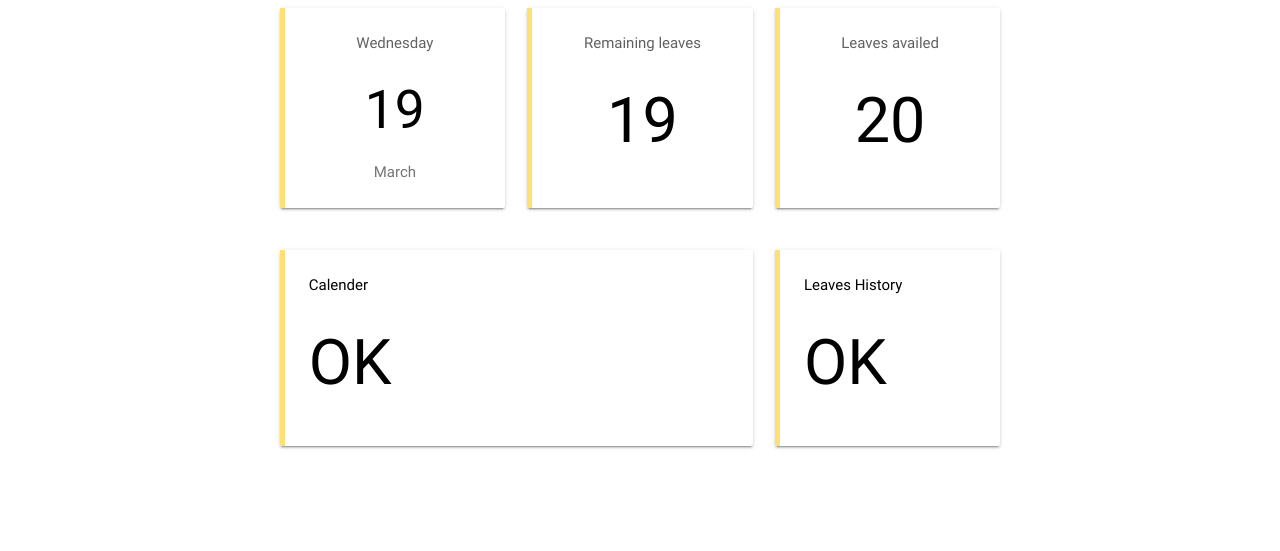
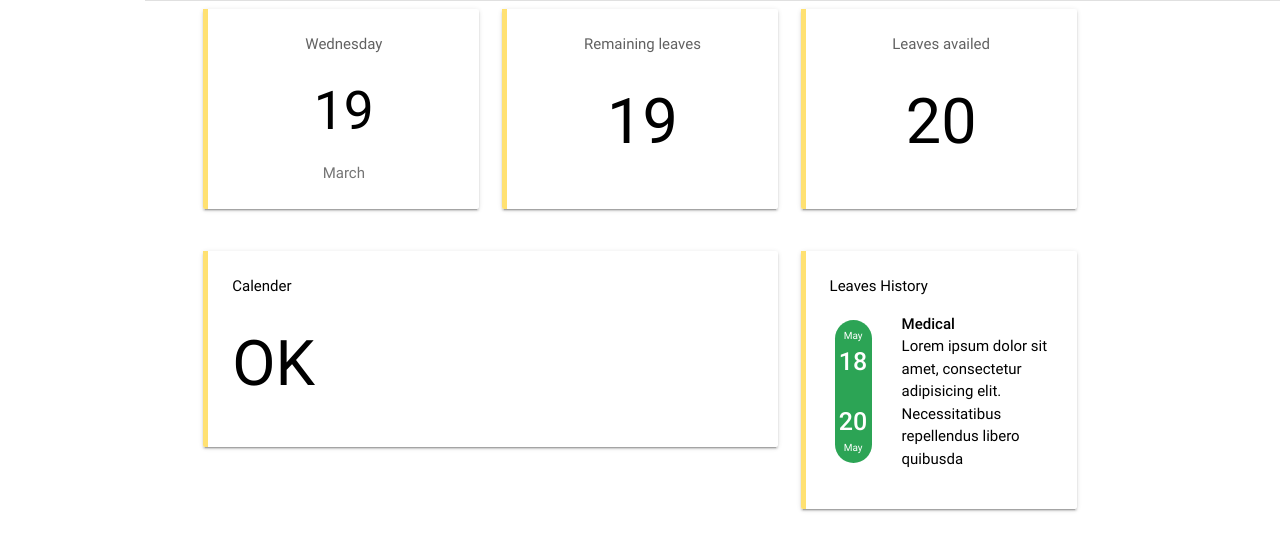
Before and after one commit to salik95/LeavePortal, a Flask app: page /dashboard/ in a window 1280 px wide. Shown: the part 50-601 px from the top of the page. Run offline with Flask 2, Linux system fonts and the light colour scheme.

Commit message:
designed leave history

```diff
--- a/app/static/scss/main.scss
+++ b/app/static/scss/main.scss
@@ -14,6 +14,42 @@ body {
 			height: 200px;
 
 	}
+
+	.ellipse{
+		 border-radius: 50px;
+    	 background: #2CA455;
+    	 width: 37px;
+    	 color: white;
+
+    	 .initial{
+    	 	padding-top: 8px;
+
+    	 	.big{
+    	 		font-size: 25px
+    	 	}
+
+    	 	.small{
+    	 		font-size: 10px;
+    	 	}
+    	 }
+
+    	 .end{
+    	 	padding-bottom: 8px;
+
+    	 	.big{
+    	 		font-size: 25px
+    	 	}
+
+    	 	.small{
+    	 		font-size: 10px;
+    	 	}
+    	 }
+
+	}
+
+	.pad-left{
+		padding-left:20px;
+	}
 }
 
 $primary-color: #2c3e50;
--- a/app/views/manager/dashboard.html
+++ b/app/views/manager/dashboard.html
@@ -3,13 +3,16 @@
 {% block body %}
 
   <main>
+  	<!-- divider to seperate it from requests -->
+    <div class="divider"></div>
+
     <div class="container">
     	<!-- first row cards -->
     	<div class="row">
-    		<div class="col s10 offset-s1">
+    		<div class="col s12">
     			<!-- first card -->
 	    		<div class="col s4">
-	    			<div class="card little white darken-1">
+	    			<div class="card hoverable little white darken-1">
 			            <div class="card-content little black-text">
 <!-- Day -->
 			              <span class="text-center grey-text text-darken-2"><p>Wednesday</p></span>
@@ -23,7 +26,7 @@
 
 	 			<!-- second card -->
 	     		<div class="col s4">
-	    			<div class="card little white darken-1">
+	    			<div class="card hoverable little white darken-1">
 			            <div class="card-content little black-text">
 			            	<!-- remaining leaves -->
 			              <span class="text-center grey-text text-darken-2"><p>Remaining leaves</p></span>
@@ -34,7 +37,7 @@
 	    		</div>
 	 <!-- third card -->
 	     		<div class="col s4">
-	    			<div class="card little white darken-1">
+	    			<div class="card hoverable little white darken-1">
 			            <div class="card-content little black-text">
 			             <!-- availed leaves -->
 			              <span class="text-center grey-text text-darken-2"><p>Leaves availed</p></span>
@@ -48,10 +51,10 @@
 
     	<!-- Second row -->
     	<div class="row">
-    		<div class="col s10 offset-s1">
+    		<div class="col s12 m12 l12">
     			<!-- first card -->
     			<div class="col s8">
-    				<div class="card white darken-1">
+    				<div class="card hoverable white darken-1">
 			            <div class="card-content black-text">
 			              <p>Calender</p>
 			              <h1>OK</h1>
@@ -61,10 +64,49 @@
 
     			<!-- Second card -->
     			<div class="col s4">
-    				<div class="card white darken-1">
+    				<div class="card hoverable white darken-1">
 			            <div class="card-content black-text">
+
 			              <p>Leaves History</p>
-			              <h1>OK</h1>
+			              	<div class="entry">
+			              		<!-- table to show history -->
+			              		<table>
+			              			<!-- first row -->
+			              			<tr>
+			              				<!-- 1st column -->
+			              				<td>
+			              					<!-- that color background div -->
+			              					<div class="ellipse">
+			              						<!-- start date -->
+				              					<div class="initial center-align">
+					              					<span class="small"><p>May</p></span>
+					              					<span class="big"><p><strong>18</strong></p></span>
+				              					</div>
+				              					<!-- end of start date -->
+												<br>
+												<!-- start of end date -->
+				              					<div class="end center-align">
+					              					<span class="big"><p><strong>20</strong></p></span>
+					              					<span class="small"><p>May</p></span>
+				              					</div>
+				              					<!-- end of end date -->
+			              					</div>
+
+			              				</td>
+			              				<!-- end of first column -->
+			              				<!-- start of 2nd column -->
+			              				<td>
+			              					<div class="pad-left">
+				              					<p><strong>Medical</strong></p>
+				              					<p>Lorem ipsum dolor sit amet, consectetur adipisicing elit. Necessitatibus repellendus libero quibusda</p>
+			              					</div>
+			              				</td>
+			              				<!-- end of second column -->
+			              			</tr>
+			              			<!-- end of first row -->
+			              		</table>
+			              		<!-- end of table -->
+			              	</div>
 			            </div>
 			        </div>
     			</div>
```
